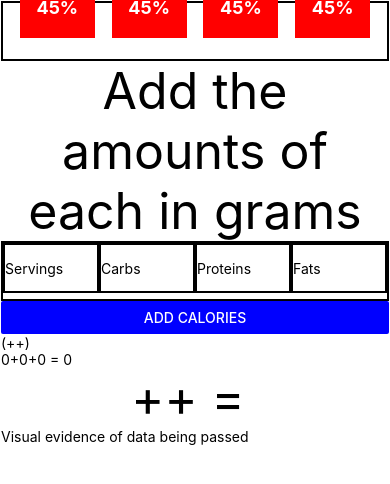
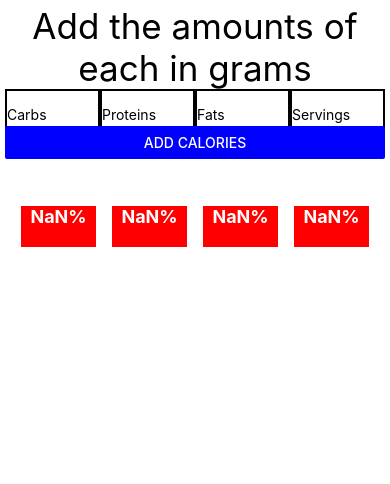
Before and after one commit to John-Will52/MacroManager, a React Native app: screen / in a window 390 px wide. Shown: the top 484 px of the page. Built offline with nearby package versions, Linux system fonts and the light colour scheme.

Commit message:
Counter bars grow with percents, they're just not aligned with the data.

```diff
--- a/App.js
+++ b/App.js
@@ -49,10 +49,6 @@ export default class App extends Component{
       })
     }
     calorieCounterStateTransfer = (servings, carbs, proteins, fats) => {
-      if(servings === null || carbs === null || proteins === null || fats === null){
-          Alert.alert(Error, "You haven't added any food");
-      }
-      else{
       let addedCarbs= carbs * servings * 4;
       let addedProteins= proteins * servings * 4;
       let addedFats= fats * servings * 9;
@@ -62,19 +58,22 @@ export default class App extends Component{
         currentProteins: this.state.currentProteins + addedProteins,
         currentFats: this.state.currentFats + addedFats,
         currentTotal: this.state.currentTotal + totalCalories,
+      });
+      this.percentCalculator();
+    }
+    percentCalculator = () =>{
+      let carbPercentage=(this.state.currentCarbs/this.state.allottedCarbs) * 100;
+      let proteinPercentage=(this.state.currentProteins/this.state.allottedProteins) * 100;
+      let fatPercentage=(this.state.currentFats/this.state.allottedFats) * 100;
+      let totalPercentage=(this.state.currentTotal/this.state.allottedTotal) * 100;
+      this.setState({
+        percentOfCarbs: carbPercentage,
+        percentOfProteins: proteinPercentage,
+        percentOfFats: fatPercentage,
+        percentOfTotalCalories: totalPercentage,
       })
     }
-      let carbPercentage=parseInt((this.state.currentCarbs/this.state.allottedCarbs) * 100);
-      let proteinPercentage=parseInt((this.state.currentProteins/this.state.allottedProteins) * 100);
-      let fatPercentage=parseInt((this.state.currentFats/this.state.allottedFats) * 100);
-      let totalPercentage=parseInt((this.state.currentTotal/this.state.allottedTotal) * 100);
-      this.setState({
-        percentOfCarbs: this.state.percentOfCarbs + carbPercentage,
-        percentOfProteins: this.state.percentOfProteins + proteinPercentage,
-        percentOfFats: this.state.percentOfFats + fatPercentage,
-        percentOfTotalCalories: this.state.percentOfTotalCalories + totalPercentage,
-    })
-    }
+
 
 
 
@@ -93,6 +92,10 @@ export default class App extends Component{
         <SafeAreaView>
           <ScrollView contentInsetAdjustmentBehavior="automatic" style={styles.scrollView}>
             <CalorieCounterPage addCalories={this.calorieCounterStateTransfer} carbPercentage={this.state.percentOfCarbs} proteinPercentage={this.state.percentOfProteins} fatPercentage={this.state.percentOfFats} totalPercentage={this.state.percentOfTotalCalories}></CalorieCounterPage>
+            <Text>Current Calories: Carbs - {this.state.currentCarbs} Proteins - {this.state.currentProteins} Fats - {this.state.currentFats} Total - {this.state.currentTotal}</Text>
+            <Text>Allotted Calories: Carbs - {this.state.allottedCarbs} Proteins - {this.state.allottedProteins} Fats - {this.state.allottedFats} Total - {this.state.allottedTotal}</Text>
+            <Text>Percents: Carbs - {this.state.percentOfCarbs} Proteins - {this.state.percentOfProteins} Fats - {this.state.percentOfFats} Total - {this.state.percentOfTotalCalories}</Text>
+
           </ScrollView>
         </SafeAreaView>
       );
--- a/components/counter.js
+++ b/components/counter.js
@@ -7,25 +7,18 @@ export default class Counter extends Component{
     constructor(props) {
         super()
         this.state = {
-            percent: '45%',
+            percent: "0%",
         }
     }
 
-    // THis is the area that you put your JS logic for functions and stuff at.
-    percentCalculator = () => {
-        let heightPercent = this.props.currentAmounts/this.props.allottedAmounts;
-        this.setState({percent: parseInt(heightPercent)});
-
-     }
-
 
     render(){
+
         return(
             <View>
-                <View style={[styles.box, {height: this.state.percent}]}>
-                    <Text style={styles.labels}>{this.state.percent}</Text>
+                <View style={[styles.box, {height: `${parseInt(this.props.percentages)}%`}]}>
+                    <Text style={styles.labels}>{parseInt(this.props.percentages)}%</Text>
                 </View>
-                <Text style={styles.labels}>{this.props.calorieType}</Text>
             </View>
         );
     }
@@ -33,7 +26,6 @@ export default class Counter extends Component{
 
 const styles = StyleSheet.create({
     box:{
-        height: 100,
         backgroundColor: 'red',
         width: 75,
         paddingBottom: 20,
--- a/pages/calorieCounterPage.js
+++ b/pages/calorieCounterPage.js
@@ -8,18 +8,10 @@ export default class CalorieCounterPage extends Component{
     constructor(props) {
         super()
         this.state = {
-            servings: null,
-            carbInput: null,
-            proteinInput: null,
-            fatInput: null,
-            carbCalorieAmount: 0,
-            proteinCalorieAmount: 0,
-            fatCalorieAmount: 0,
-            totalCalorieAmount: 0,
-            percentOfCarbs: 0,
-            percentOfProteins: 0,
-            percentOfFats: 0,
-            percentOfTotalCalories: 0,
+            servings: 0,
+            carbInput: 0,
+            proteinInput: 0,
+            fatInput: 0,
         }
     }
 
@@ -47,31 +39,26 @@ export default class CalorieCounterPage extends Component{
     render(){
         return(
             <View style={styles.pageContainer}>
-                <View style={styles.counterContainer}>
-                    <Counter calorieType="Carbs"  currentAmounts={this.state.carbCalorieAmount}></Counter>
-                    <Counter calorieType="Proteins" currentAmounts={this.state.proteinCalorieAmount}></Counter>
-                    <Counter calorieType="Fats"  currentAmounts={this.state.fatCalorieAmount}></Counter>
-                    <Counter calorieType="Total" total={this.state.totalCalorieAmount}></Counter>
-                </View>
+
                 <Text style={styles.text}>Add the amounts of each in grams</Text>
                 <View style={styles.inputContainer}>
-                    <TextInput style={styles.inputs} ref={input => { this.servingInput = input }} onChangeText={num => this.addServings(num)} keyboardType="number-pad" placeholder="Servings"></TextInput>
                     <TextInput style={styles.inputs} ref={input => { this.carbInput = input }} onChangeText={num => this.addCarbs(num)} keyboardType="number-pad" placeholder="Carbs"></TextInput>
                     <TextInput style={styles.inputs} ref={input => { this.proteinInput = input }} onChangeText={num => this.addProteins(num)} keyboardType="number-pad" placeholder="Proteins"></TextInput>
                     <TextInput style={styles.inputs} ref={input => { this.fatInput = input }} onChangeText={num => this.addFats(num)} keyboardType="number-pad" placeholder="Fats"></TextInput>
+                    <TextInput style={styles.inputs} ref={input => { this.servingInput = input }} onChangeText={num => this.addServings(num)} keyboardType="number-pad" placeholder="Servings"></TextInput>
                 </View>
                 <Button  ref={this.addCaloriesButton} color="blue" title="Add Calories" onPress={()=> this.props.addCalories(this.state.servings, this.state.carbInput, this.state.proteinInput, this.state.fatInput)}></Button>
-                <View>
-                    <Text>{this.state.servings}({this.state.carbInput}+{this.state.proteinInput}+{this.state.fatInput})</Text>
-                    <Text>{this.state.carbCalorieAmount}+{this.state.proteinCalorieAmount}+{this.state.fatCalorieAmount} = {this.state.totalCalorieAmount}</Text>
-                    <Text style={styles.text}>{this.props.carbPercentage}+{this.props.proteinPercentage}+{this.props.fatPercentage} = {this.props.totalPercentage}</Text>
+                <View style={styles.counterContainer}>
+                    <Counter calorieType="Carbs" percentages={this.props.carbPercentage}></Counter>
+                    <Counter calorieType="Proteins" percentages={this.props.proteinPercentage}></Counter>
+                    <Counter calorieType="Fats" percentages={this.props.fatPercentage}></Counter>
+                    <Counter calorieType="Total" percentages={this.props.totalPercentage}></Counter>
                 </View>
-                <View>
-                    <Text>Visual evidence of data being passed</Text>
-                    <Text>{this.props.carbPercentage}</Text>
-                    <Text>{this.props.proteinPercentage}</Text>
-                    <Text>{this.props.fatPercentage}</Text>
-                    <Text>{this.props.totalPercentage}</Text>
+                <View style={styles.labelContainer}>
+                    <Text style={styles.labels}>Carbs</Text>
+                    <Text style={styles.labels}>Proteins</Text>
+                    <Text style={styles.labels}>Fats</Text>
+                    <Text style={styles.labels}>Total</Text>
                 </View>
             </View>
         );
@@ -90,27 +77,38 @@ const styles = StyleSheet.create({
         flexDirection: 'row',
         width: '100%',
         flex: 1,
-        borderColor: 'black',
-        borderWidth: 2,
-        height: 60
+        height: 60,
+    },
+    labelContainer:{
+        flexDirection: 'row',
+        width: '100%',
+        flex: 1,
+        height: 60,
     },
     counterContainer:{
         flexDirection: 'row',
         justifyContent: 'space-evenly',
         width: '100%',
         flex: 1,
-        borderColor: 'black',
-        borderWidth: 2,
-        height: 300,
+        height: 350,
         alignItems: "flex-end",
+        marginTop:50,
     },
     text:{
-        fontSize: 50,
+        fontSize: 35,
         textAlign: "center",
-
     },
     pageContainer:{
-        padding: 1,
+        padding: 5,
+    },
+    labels:{
+        color: 'white',
+        width: '25%',
+        fontSize: 18,
+        textDecorationLine: 'underline',
+        justifyContent: 'space-evenly',
+        textAlign: "center",
+        fontWeight: 'bold',
     }
 })
 
--- a/pages/surveyPage.js
+++ b/pages/surveyPage.js
@@ -41,7 +41,7 @@ export default class SurveyPage extends Component{
             let weight = parseInt(w);
             let height = parseInt(h);
             let BMI = (703 * weight)/((height)**2);
-            this.setState({BMI : parseInt(BMI)});
+            this.setState({BMI : BMI});
             let leanBodyMass = weight * ((100 - BMI)/100);
             if(this.state.goal === "Lose" && this.state.sex === "Male"){
                 let allottedCarbCalories = (leanBodyMass * .7) * 4;
@@ -78,7 +78,7 @@ export default class SurveyPage extends Component{
             let weight = parseInt(w);
             let height = parseInt(h);
             let BMI = (weight)/((height/100)**2);
-            this.setState({BMI : parseInt(BMI)});
+            this.setState({BMI : BMI});
             let imperialWeight = weight * 2.20462262185;
             let leanBodyMass = imperialWeight * ((100 - BMI)/100);
             if(this.state.goal === "Lose" && this.state.sex === "Male"){
@@ -188,7 +188,7 @@ export default class SurveyPage extends Component{
                     <Text style={styles.text}>Units: You measure with the {this.state.units} system</Text>
                     <Text style={styles.text}>Height: {this.state.height}</Text>
                     <Text style={styles.text}>Weight: {this.state.weight}</Text>
-                    <Text style={styles.text}>BMI: {this.state.BMI}</Text>
+                    <Text style={styles.text}>BMI: {parseInt(this.state.BMI)}</Text>
                     <Text style={styles.text}>Your recommended carb limit is: {this.state.allottedCarbs} calories</Text>
                     <Text style={styles.text}>Your recommended protein limit is: {this.state.allottedProteins} calories</Text>
                     <Text style={styles.text}>Your recommended fat limit is: {this.state.allottedFats} calories</Text>
```
Lines whose indentation alone changed are shown as unchanged.
